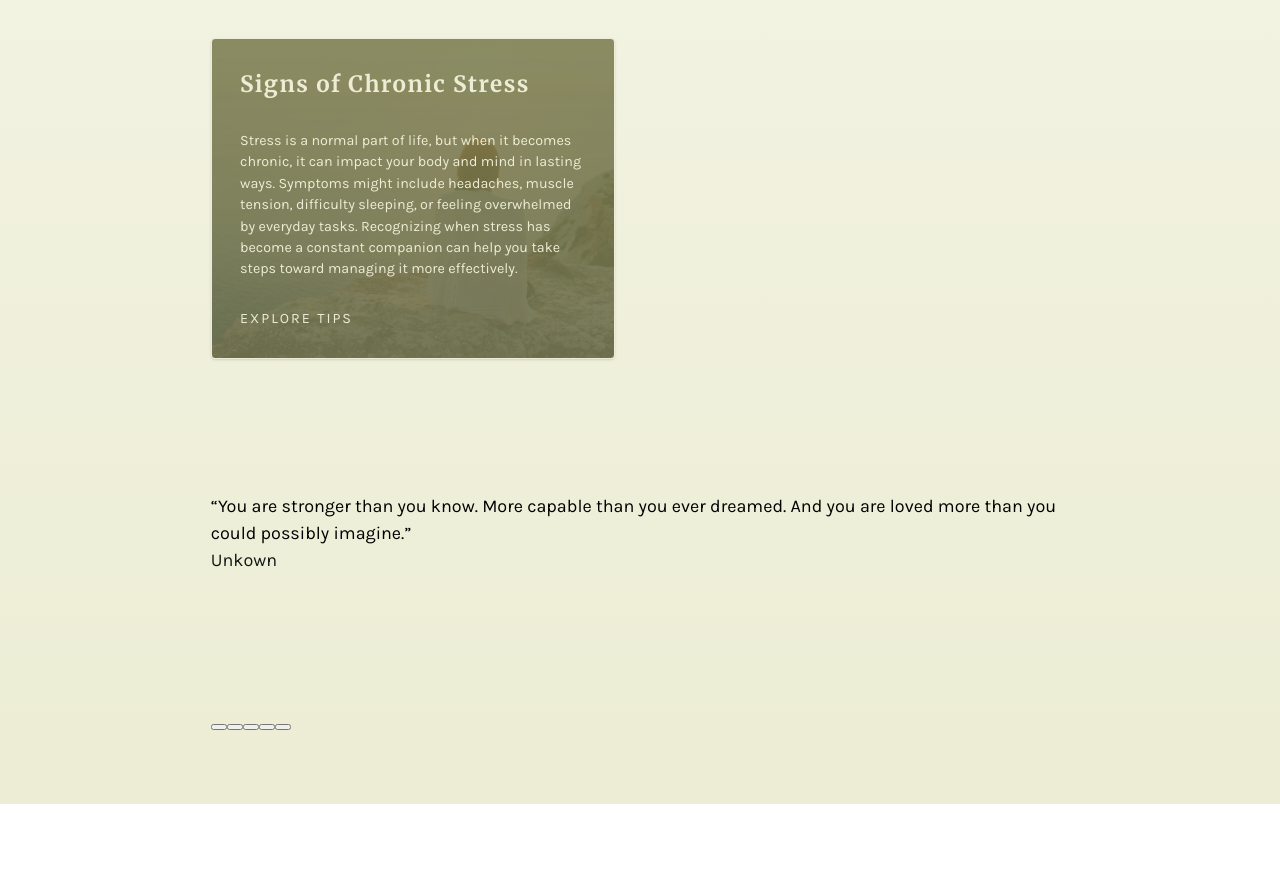
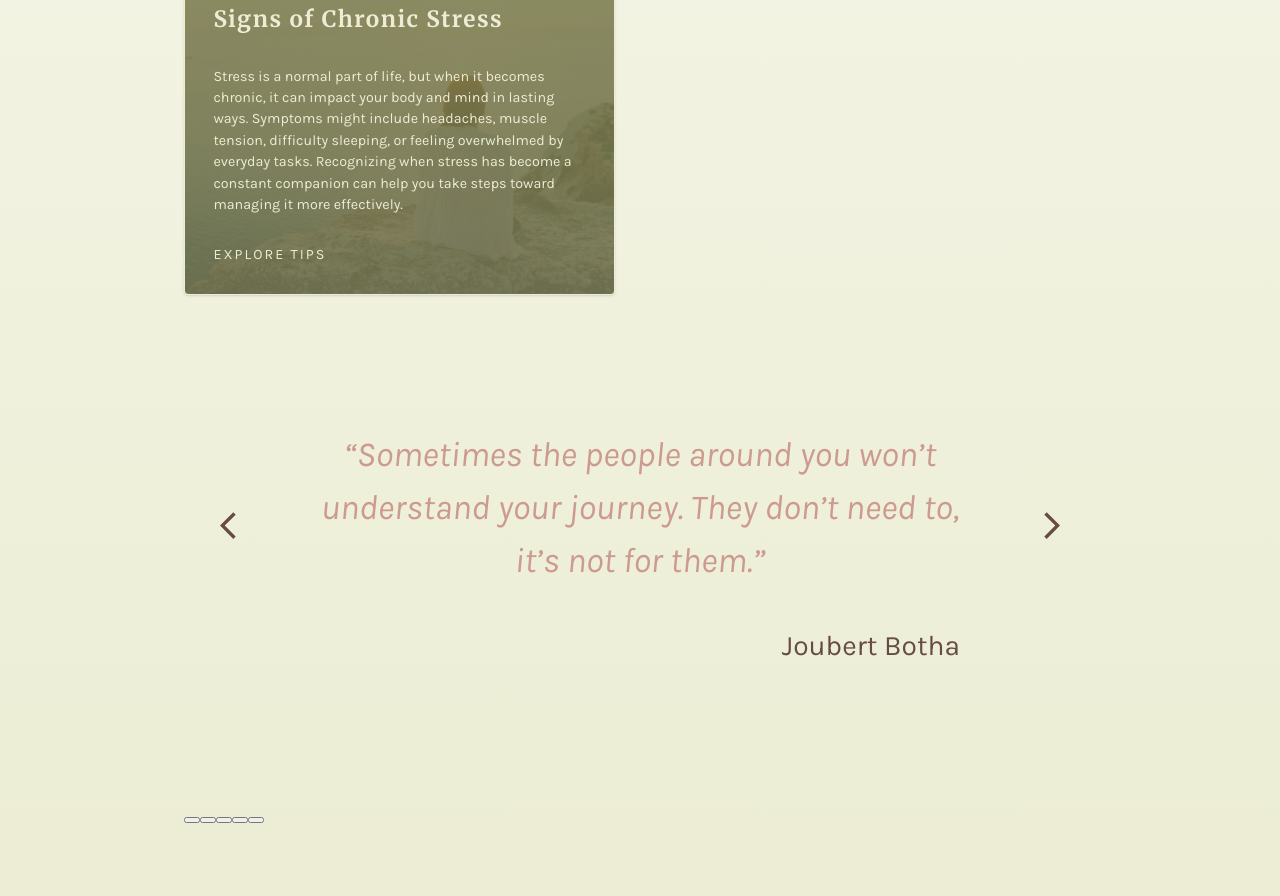
Before and after one commit to alice173/Mental-Health-Website, a plain HTML site: page index.html in a window 1280 px wide. Shown: the part 1839-2735 px from the top of the page. Before the commit the page ends 2643 px from the top, so only its background shows below. Drawn offline with Linux system fonts and the light colour scheme.

Commit message:
Style carousel, add javascript to display random quote

```diff
--- a/index.html
+++ b/index.html
@@ -48,7 +48,7 @@
       <h1 class="mb-md">Take the First Step Toward a Healthier Mind</h1>
       <p class="fs-md">Understanding Mental Health, One Step at a Time</p>
     </header>
-    <main>
+    <main class="full layout">
     <section class="signs">
       <div class="card--grid equal-grid">
         <div class="card-container">
@@ -219,8 +219,10 @@
       </div></section>
     </section>
     <section class="quotes small">
-      <q class="quote--text">You are stronger than you know. More capable than you ever dreamed. And you are loved more than you could possibly imagine.</q>
+      <div class="quote--wrapper"><q class="quote--text mb-lg">You are stronger than you know. More capable than you ever dreamed. And you are loved more than you could possibly imagine.</q>
       <p class="quote--title">Unkown</p>
+      <button class="arrow next-button"><img  src="images/arrow_back.svg"/></button>
+      <button class=" arrow previous-button"><img  src="images/arrow_back.svg"/></button> </div>
     </section>
     <section class="link--section">
       <div class="link--grid">
--- a/index.js
+++ b/index.js
@@ -27,3 +27,108 @@ function resetCards() {
 swapButtons.forEach((button) => {
   button.addEventListener("click", swapContent);
 });
+
+// Quote carousel
+
+const nextButton = document.querySelector(".next-button");
+const backButton = document.querySelector(".back-button");
+const quoteText = document.querySelector(".quote--text");
+const quoteName = document.querySelector(".quote--title");
+
+const motivationalQuotes = [
+  {
+    text: "You are not your illness. You have an individual story to tell. You have a name, a history, a personality. Staying yourself is part of the battle.",
+    author: "Julian Seifter",
+  },
+  {
+    text: "Mental health… is not a destination, but a process. It's about how you drive, not where you’re going.",
+    author: "Noam Shpancer",
+  },
+  {
+    text: "You don’t have to control your thoughts. You just have to stop letting them control you.",
+    author: "Dan Millman",
+  },
+  {
+    text: "What mental health needs is more sunlight, more candor, and more unashamed conversation.",
+    author: "Glenn Close",
+  },
+  {
+    text: "Not until we are lost do we begin to understand ourselves.",
+    author: "Henry David Thoreau",
+  },
+  {
+    text: "You, yourself, as much as anybody in the entire universe, deserve your love and affection.",
+    author: "Buddha",
+  },
+  {
+    text: "You are the one thing in this world, above all other things, that you must never give up on.",
+    author: "L.R. Knost",
+  },
+  {
+    text: "Start where you are. Use what you have. Do what you can.",
+    author: "Arthur Ashe",
+  },
+  {
+    text: "Healing takes time, and asking for help is a courageous step.",
+    author: "Mariska Hargitay",
+  },
+  {
+    text: "Sometimes the people around you won’t understand your journey. They don’t need to, it’s not for them.",
+    author: "Joubert Botha",
+  },
+  {
+    text: "There is hope, even when your brain tells you there isn’t.",
+    author: "John Green",
+  },
+  {
+    text: "This too shall pass.",
+    author: "Persian Proverb",
+  },
+  {
+    text: "Your present circumstances don’t determine where you can go; they merely determine where you start.",
+    author: "Nido Qubein",
+  },
+  {
+    text: "Feelings are just visitors. Let them come and go.",
+    author: "Mooji",
+  },
+  {
+    text: "Happiness can be found even in the darkest of times, if one only remembers to turn on the light.",
+    author: "Albus Dumbledore (J.K. Rowling)",
+  },
+  {
+    text: "Out of suffering have emerged the strongest souls; the most massive characters are seared with scars.",
+    author: "Khalil Gibran",
+  },
+  {
+    text: "You are stronger than you know. More capable than you ever dreamed. And you are loved more than you could possibly imagine.",
+    author: "Unknown",
+  },
+  {
+    text: "Courage doesn’t always roar. Sometimes courage is the little voice at the end of the day that says, ‘I’ll try again tomorrow.’",
+    author: "Mary Anne Radmacher",
+  },
+  {
+    text: "Just because no one else can heal or do your inner work for you doesn’t mean you can, should, or need to do it alone.",
+    author: "Lisa Olivera",
+  },
+  {
+    text: "You’re not a burden. You have a light that is meant to shine.",
+    author: "Unknown",
+  },
+];
+
+function getRandomQuote() {
+  const randomIndex = Math.floor(Math.random() * motivationalQuotes.length);
+  return motivationalQuotes[randomIndex];
+}
+
+function changeQuote() {
+  const randomQuote = getRandomQuote();
+  quoteText.textContent = randomQuote.text;
+  quoteName.textContent = randomQuote.author;
+}
+
+nextButton.addEventListener("click", changeQuote);
+
+changeQuote();
--- a/styles.css
+++ b/styles.css
@@ -13,6 +13,7 @@
   --textColour-inverse: hsl(var(--beige));
   --textLink: hsl(var(--green));
   --lineColour: hsl(var(--beige));
+  --quoteColour: hsl(var(--pink));
 
   --font-display: "Merriweather", serif;
   --font-body: "Karla", sans-serif;
@@ -135,7 +136,7 @@ select {
 .layout, .full-content {
   --gap: clamp(1rem, 6vw, 3rem);
   --full: minmax(var(--gap), 1fr);
-  --small: min(50ch, 100% - var(--gap) * 2);
+  --small: min(60ch, 100% - var(--gap) * 2);
   --content: minmax(0, 40ch);
   --breakout: minmax(0, 20ch);
 
@@ -155,7 +156,7 @@ select {
   grid-column: content;
 }
 
-.layout > .small {
+.small {
   grid-column: small;
 }
 .layout > .full, .full-content {
@@ -456,3 +457,52 @@ nav {
 .card-container {
   grid-column: 1/-1;
 }
+
+/* quote section */
+
+.quote--wrapper {
+  position: relative;
+
+}
+
+.quote--text {
+  color:var(--quoteColour);
+  font-size: var(--fs-xl);
+  font-style: italic;
+  text-align: center;
+  display: block;
+}
+
+.quote--title {
+  color: color-mix(in hsl, var(--quoteColour), black 50%);
+  font-size: var(--fs-lg);
+  text-align: right;
+;
+}
+
+.arrow{
+  position: absolute;
+  top: 50%;
+  background: transparent;
+  border: none;
+  height: 32px;
+  width: 32px;
+  margin: 0;
+  padding: 0;
+
+
+}
+
+.previous-button {
+  left: 0;
+  translate: -100px -120%;
+
+}
+
+.next-button {
+  right: 0;
+  transform: rotate(180deg);
+  translate: 100px -120%;
+
+
+}
```
Also changed, not shown: images/arrow_back.svg (added), images/arrow_forward.svg (added).
